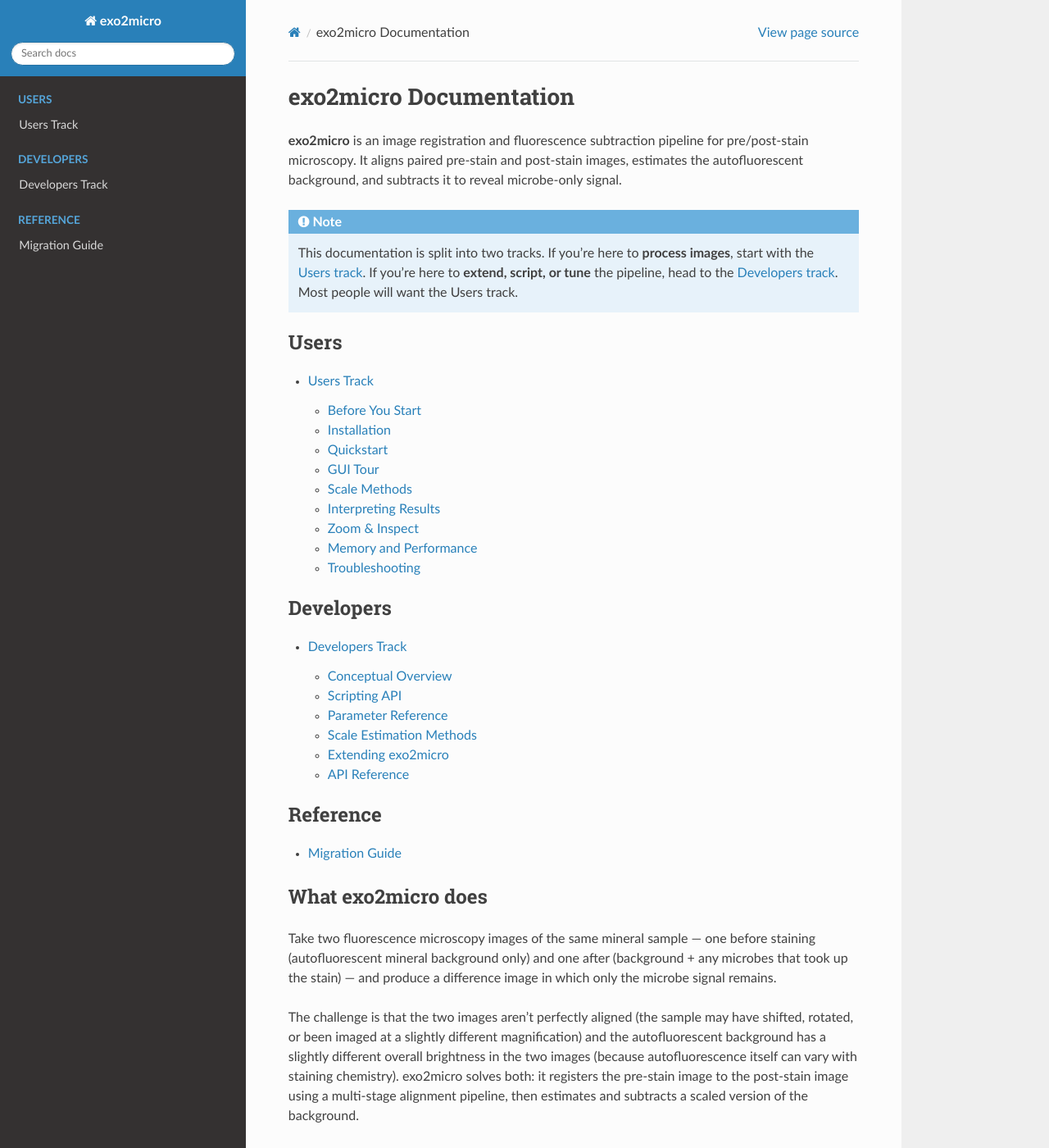
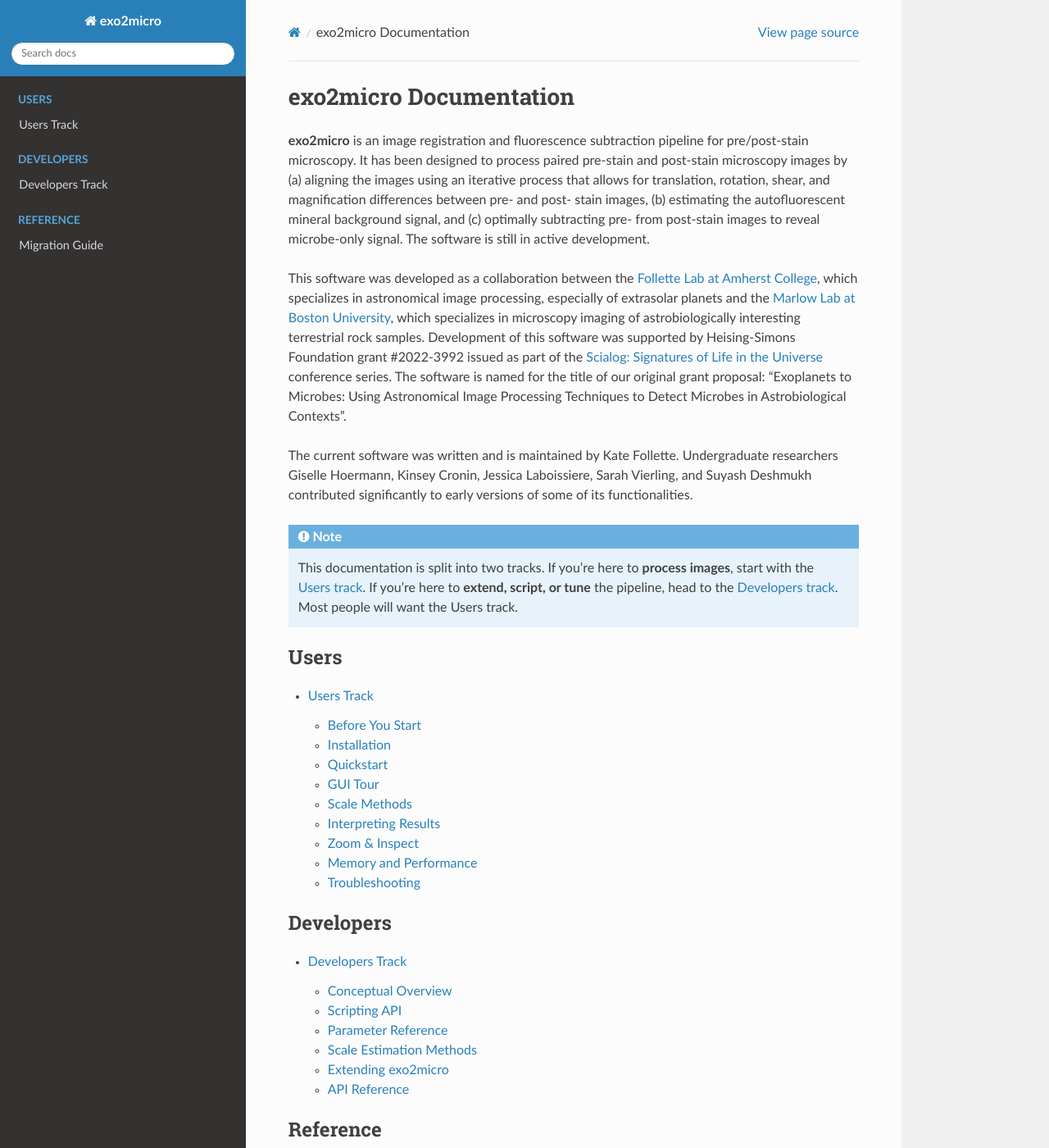
Before and after one commit to kfollette/Exo2Micro, a Sphinx documentation site: the page built from docs/source/index.rst, in a window 1280 px wide and 1400 px high. Shown: the whole window at 82% size. Built offline with Sphinx 7.4.7 and the Read the Docs theme 3.1.0, drawn with Linux system fonts in a browser that asks for light colours; some of the changed text lies outside the part shown.

Commit message:
Adding details, acknowledgements to docs

```diff
--- a/docs/source/index.rst
+++ b/docs/source/index.rst
@@ -2,9 +2,14 @@ exo2micro Documentation
 =======================
 
 **exo2micro** is an image registration and fluorescence subtraction
-pipeline for pre/post-stain microscopy. It aligns paired pre-stain and
-post-stain images, estimates the autofluorescent background, and
-subtracts it to reveal microbe-only signal.
+pipeline for pre/post-stain microscopy. It has been designed to process paired pre-stain and
+post-stain microscopy images by (a) aligning the images using an iterative process that allows for translation, rotation, shear, and magnification differences between pre- and post- stain images, (b) estimating the autofluorescent mineral background signal, and
+(c) optimally subtracting pre- from post-stain images to reveal microbe-only signal. The software is still in active development.
+
+This software was developed as a collaboration between the `Follette Lab at Amherst College <https://www.follettelab.com>`_, which specializes in astronomical image processing, especially of extrasolar planets and the `Marlow Lab at Boston University <https://www.marlowscience.com/>`_, which specializes in microscopy imaging of astrobiologically interesting terrestrial rock samples. Development of this software was supported by Heising-Simons Foundation grant \#2022-3992 issued as part of the `Scialog: Signatures of Life in the Universe <https://rescorp.org/scialog/signatures-of-life-in-the-universe/>`_ conference series. The software is named for the title of our original grant proposal: "Exoplanets to Microbes: Using Astronomical Image Processing Techniques to Detect Microbes in Astrobiological Contexts".
+
+The current software was written and is maintained by Kate Follette. Undergraduate researchers Giselle Hoermann, Kinsey Cronin, Jessica Laboissiere, Sarah Vierling, and Suyash Deshmukh contributed significantly to early versions of some of its functionalities.
+
 
 .. note::
 
@@ -38,13 +43,13 @@ What exo2micro does
 Take two fluorescence microscopy images of the same mineral sample — one
 before staining (autofluorescent mineral background only) and one after
 (background + any microbes that took up the stain) — and produce a
-difference image in which only the microbe signal remains.
+difference image in which microbial signal dominates.
 
 The challenge is that the two images aren't perfectly aligned (the
 sample may have shifted, rotated, or been imaged at a slightly different
 magnification) and the autofluorescent background has a slightly
 different overall brightness in the two images (because autofluorescence
-itself can vary with staining chemistry). exo2micro solves both: it
+itself can vary with staining chemistry and sample orientation). exo2micro solves both: it
 registers the pre-stain image to the post-stain image using a
 multi-stage alignment pipeline, then estimates and subtracts a scaled
 version of the background.
```
